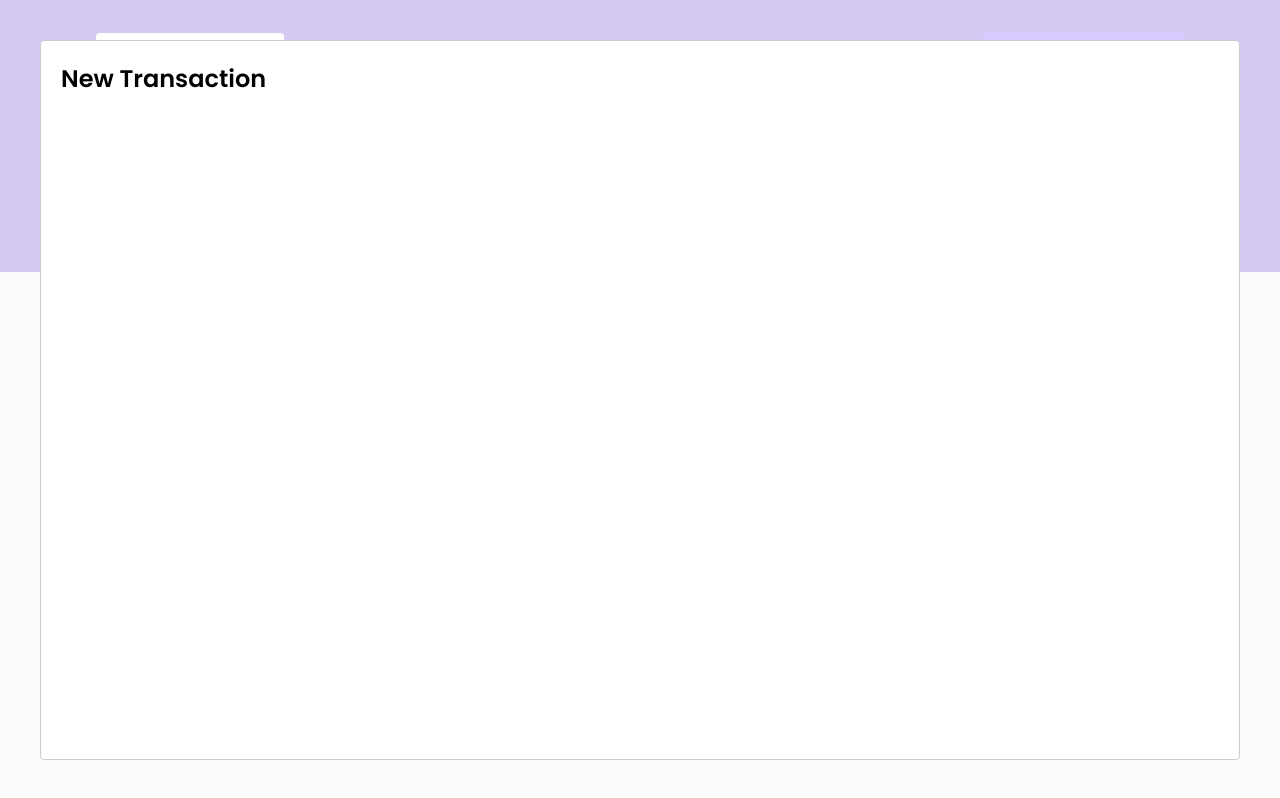
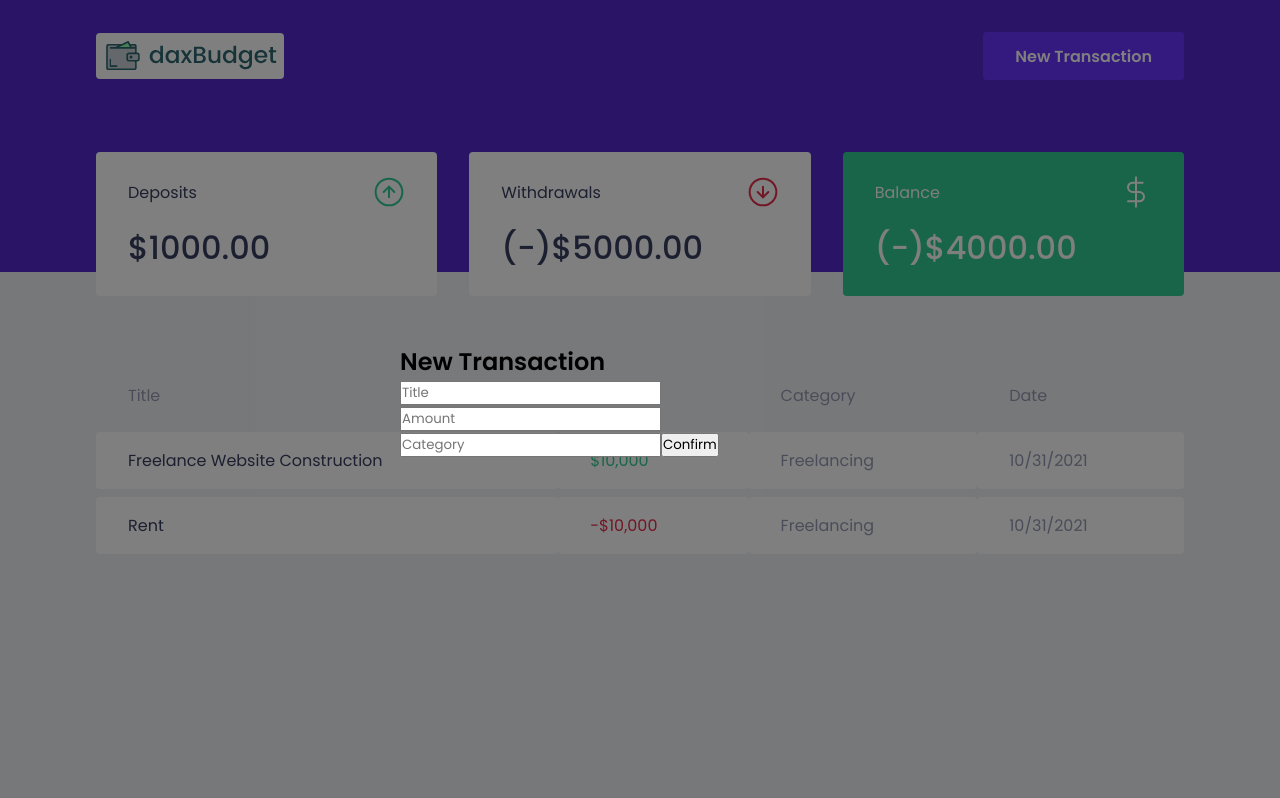
Before and after one commit to daxoliveira/daxbudget, a React (Create React App) app: page / in a window 1280 px wide. Both pictures are taken after a click on the button "New Transaction". Built offline with nearby package versions, Linux system fonts and the light colour scheme; no server answers; what miragejs would draw is missing.

Commit message:
implement and structuring  modal

```diff
--- a/src/App.tsx
+++ b/src/App.tsx
@@ -1,7 +1,8 @@
 import { useState } from 'react';
 import Modal from 'react-modal';
+import { Dashboard } from "./components/Dashboard";
 import { Header } from "./components/Header";
-import { Dashboard } from "./components/Dashboard";
+import { NewTransactionModal } from './components/NewTransactionModal';
 
 import { GlobalStyle } from "./styles/global";
 
@@ -23,12 +24,10 @@ export function App() {
 
       <Dashboard />
 
-      <Modal
+      <NewTransactionModal
         isOpen={isNewTransactionModalOpen}
         onRequestClose={handleCloseNewTransactionModal}
-      >
-        <h2>New Transaction</h2>
-      </Modal>
+      />
 
       <GlobalStyle />
     </>
--- /dev/null
+++ b/src/components/NewTransactionModal/index.tsx
@@ -0,0 +1,39 @@
+import Modal from 'react-modal';
+import { Container } from './styles';
+
+interface NewTransactionModalProps {
+    isOpen: boolean;
+    onRequestClose: () => void;
+}
+
+export function NewTransactionModal({ isOpen, onRequestClose }: NewTransactionModalProps) {
+    return (
+        <Modal
+            isOpen={isOpen}
+            onRequestClose={onRequestClose}
+            overlayClassName="react-modal-overlay"
+            className="react-modal-content"
+        >
+            <Container>
+                <h2>New Transaction</h2>
+
+                <input
+                    placeholder="Title"
+                />
+
+                <input
+                    type="number"
+                    placeholder="Amount"
+                />
+
+                <input
+                    placeholder="Category"
+                />
+
+                <button type="submit">
+                    Confirm
+                </button>
+            </Container>
+        </Modal>
+    )
+}
--- /dev/null
+++ b/src/components/NewTransactionModal/styles.ts
@@ -0,0 +1,3 @@
+import styled from 'styled-components';
+
+export const Container = styled.form``;
--- a/src/styles/global.ts
+++ b/src/styles/global.ts
@@ -57,4 +57,27 @@ export const GlobalStyle = createGlobalStyle`
         opacity: 0.6;
         cursor: not-allowed;
     }
+
+    .react-modal-overlay {
+        background: rgba(0, 0, 0, 0.5);
+
+        position: fixed;
+        top: 0;
+        bottom: 0;
+        right: 0;
+        left: 0;
+
+        display: flex;
+        align-items: center;
+        justify-content: center;
+    }
+
+    .react-modal-content {
+        width: 100%;
+        max-width: 576px;
+        background: var(---background);
+        padding: 3rem;
+        position: relative;
+        border-radius: 0.25rem;
+    }
 `
```
